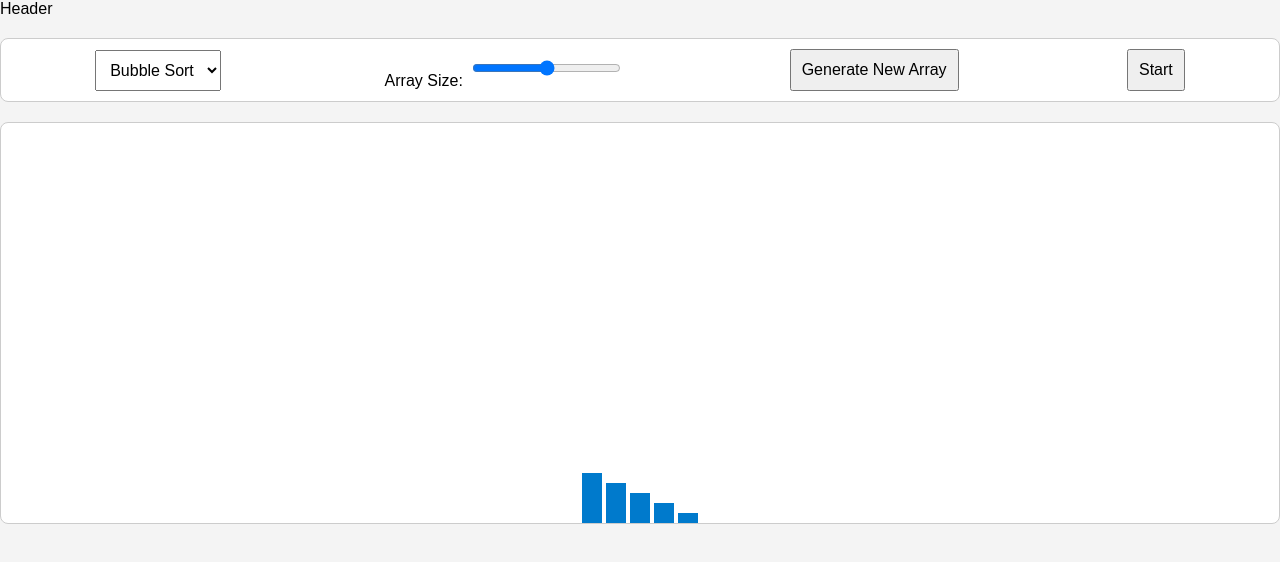
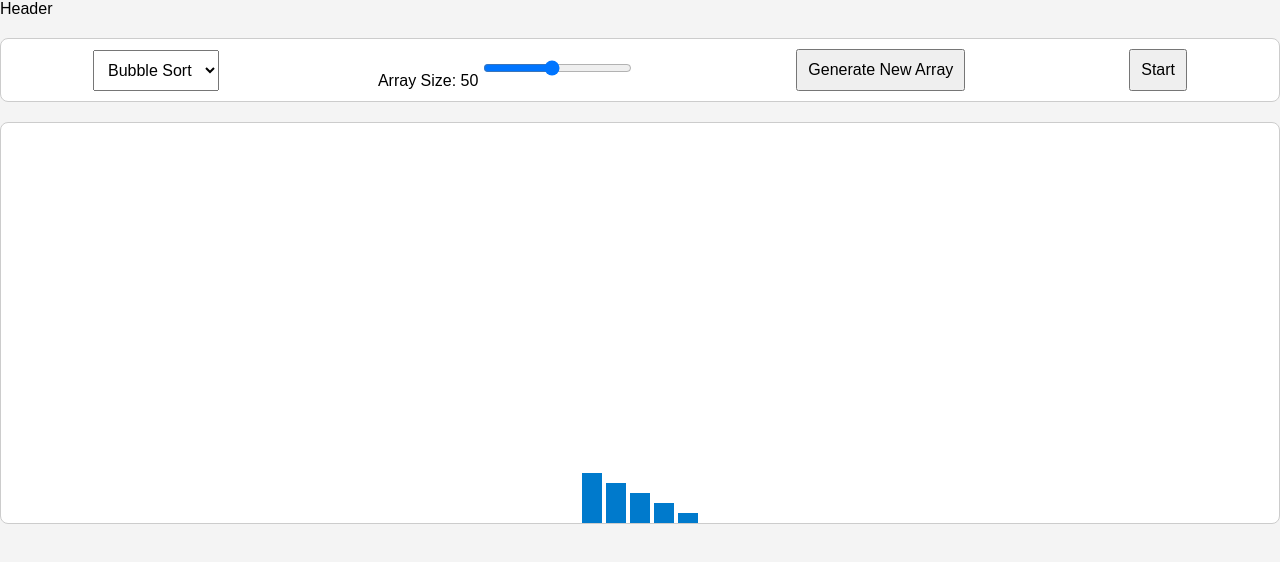
Before and after one commit to thejamesgore/comp-sci, a React (Vite) app: page / in a window 1280 px wide. Shown: the top 562 px of the page. Built offline with nearby package versions, Linux system fonts and the light colour scheme.

Commit message:
fixed typo

```diff
--- a/src/App.jsx
+++ b/src/App.jsx
@@ -27,7 +27,7 @@ function App() {
       <Header />
       <ControlPanel
         onGenerateNewArray={generateNewArray}
-        onStarteSort={startSort}
+        onStartSort={startSort}
       />
       <Visualiser array={array} animations={animations} />
     </div>
--- a/src/components/ControlPanel.jsx
+++ b/src/components/ControlPanel.jsx
@@ -1,11 +1,10 @@
 import React, { useState } from 'react'
 
-const ControlPanel = ({ onGenerateNewArray, onStarteSort }) => {
-  const [arraySize, setArraySize] = useState()
+const ControlPanel = ({ onGenerateNewArray, onStartSort }) => {
+  const [arraySize, setArraySize] = useState(50)
 
-  //   nice little call back function to randomly create an array
   const handleGenerateArray = () => {
-    const array = Array.from({ length: 50 }, () =>
+    const array = Array.from({ length: arraySize }, () =>
       Math.floor(Math.random() * 100)
     )
     onGenerateNewArray(array)
@@ -16,7 +15,7 @@ const ControlPanel = ({ onGenerateNewArray, onStarteSort }) => {
   }
 
   const handleStartSort = () => {
-    onStarteSort()
+    onStartSort()
   }
 
   return (
```
